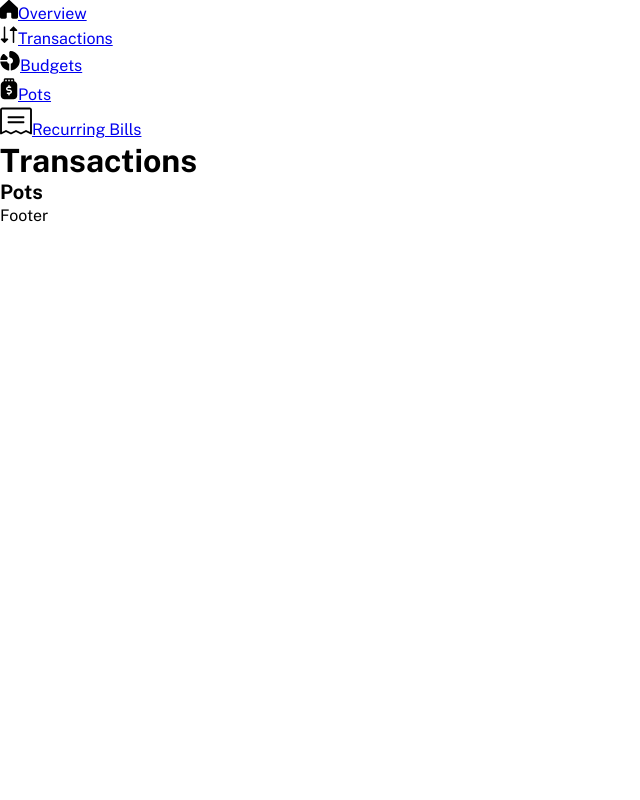
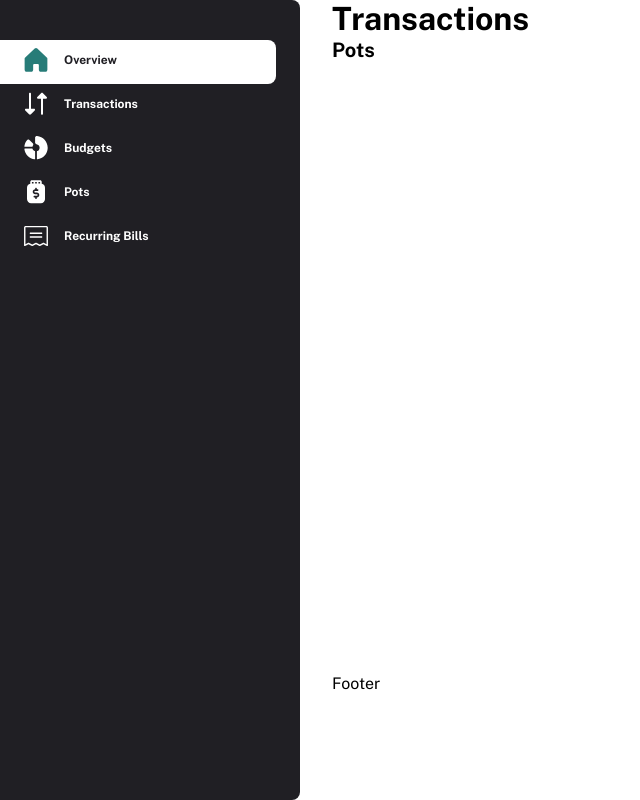
Before and after one commit to Arteque/financeapp0425, a React (Vite) app: page / in a window 1280 px wide. Shown: the whole page, without its empty margins (0-640 px from the left). Built offline with nearby package versions, Linux system fonts and the light colour scheme.

Commit message:
Nav Brkpoints

```diff
--- a/src/Components/Header/Navigation.jsx
+++ b/src/Components/Header/Navigation.jsx
@@ -1,10 +1,13 @@
-import { Link } from "react-router-dom";
+import { useEffect } from "react";
+import { Link, NavLink, useLocation } from "react-router-dom";
 const Navigation = () => {
+
+
   return (
     <nav>
       <ul className="nav_ul">
         <li>
-          <Link className="link current" to="/">
+          <NavLink to="/" data-location="/" className={({isActive}) => (isActive ? 'current':null) + " link"} >
             <span className="icon">
               <svg
 
@@ -20,10 +23,10 @@ const Navigation = () => {
               </svg>
             </span>
             <span className="text">Overview</span>
-          </Link>
+          </NavLink>
         </li>
         <li>
-          <Link className="link" to="/transactions">
+          <NavLink to="/transactions" className={({isActive}) => (isActive ? 'current':null) + " link"} >
             <span className="icon">
               <svg
 
@@ -39,10 +42,10 @@ const Navigation = () => {
               </svg>
             </span>
             <span className="text">Transactions</span>
-          </Link>
+          </NavLink>
         </li>
         <li>
-          <Link className="link" to="/budgets">
+          <NavLink to="/budgets" className={({isActive}) => (isActive ? 'current':null) + " link"} >
             <span className="icon">
               <svg
 
@@ -58,10 +61,10 @@ const Navigation = () => {
               </svg>
             </span>
             <span className="text">Budgets</span>
-          </Link>
+          </NavLink>
         </li>
         <li>
-          <Link className="link" to="/pots">
+          <NavLink to="/pots" className={({isActive}) => (isActive ? 'current':null) + " link"} >
             <span className="icon">
               <svg
 
@@ -77,10 +80,10 @@ const Navigation = () => {
               </svg>
             </span>
             <span className="text">Pots</span>
-          </Link>
+          </NavLink>
         </li>
         <li>
-          <Link className="link" to="/recurringbills">
+          <NavLink to="/recurring_bills" className={({isActive}) => (isActive ? 'current':null) + " link"} >
             <span className="icon">
               <svg
 
@@ -96,7 +99,7 @@ const Navigation = () => {
               </svg>
             </span>
             <span className="text">Recurring Bills</span>
-          </Link>
+          </NavLink>
         </li>
       </ul>
     </nav>
--- /dev/null
+++ b/src/Pages/Budgets.jsx
@@ -0,0 +1,10 @@
+
+const Budgets = () => {
+  return (
+    <div>
+        Budgets
+    </div>
+  )
+}
+
+export default Budgets
--- /dev/null
+++ b/src/Pages/Pots.jsx
@@ -0,0 +1,10 @@
+
+const Pots = () => {
+  return (
+    <div>
+        Pots
+    </div>
+  )
+}
+
+export default Pots
--- /dev/null
+++ b/src/Pages/RecurringBills.jsx
@@ -0,0 +1,10 @@
+
+const RecurringBills = () => {
+  return (
+    <div>
+        Recurring Bills
+    </div>
+  )
+}
+
+export default RecurringBills
--- /dev/null
+++ b/src/Pages/Transactions.jsx
@@ -0,0 +1,10 @@
+
+const Transactions = () => {
+  return (
+    <div>
+      Transactions
+    </div>
+  )
+}
+
+export default Transactions
--- a/src/Style/Style.scss
+++ b/src/Style/Style.scss
@@ -17,3 +17,103 @@ body {
   font-size: 1rem;
   line-height: 150%;
 }
+
+a {
+  text-decoration: none;
+}
+ul[class] {
+  list-style: none;
+}
+
+/* Main Header */
+.main_header {
+  position: fixed;
+  inset: auto 0 0 0;
+  background: var(--clr-grey-400);
+  border-radius: 8px 8px 0 0;
+  padding-block-start: 8px;
+  .nav_ul {
+    display: flex;
+    align-items: flex-end;
+    justify-content: space-evenly;
+    .text {
+      color: var(--clr-white-100);
+      display: none;
+      font-size:12px;
+      font-weight:  bold;
+      line-height: 150%;
+      @include mixin.md{
+        display: initial;
+      }
+    }
+    .icon {
+      svg {
+        fill: var(--clr-white-100);
+        width: 24px !important;
+        height: 24px !important;
+        object-fit: contain !important;
+        display: block;
+      }
+    }
+    a {
+      padding-inline: 22.3px;
+      padding-block: 8px 12px;
+      display: block;
+      border-radius: 8px 8px 0 0;
+      border-block-end: 4px solid transparent;
+      display: flex;
+      align-items: center;
+      flex-flow: column;
+      gap: 4px;
+      @include mixin.md{
+        padding-inline: 25px;
+      }
+      &.current {
+        background: var(--clr-white-100);
+        border-color: var(--clr-second-green);
+        .text{
+          color:var(--clr-grey-400);
+        }
+        svg {
+          fill: var(--clr-second-green);
+        }
+      }
+    }
+  }
+  @include mixin.lg {
+    position: relative;
+    inset:unset;
+    border-radius: 0 8px 8px 0;
+    padding-block: 40px;
+    padding-inline: unset;
+    padding-inline-end: 24px;
+    width: 300px;
+    min-height: 100svh;
+    grid-row-start: 1 ;
+    grid-row-end: -1;
+    .nav_ul{
+      flex-flow: column;
+      align-items: baseline;
+      li{
+        width: 100%;
+      }
+      a{
+        flex-flow: row;
+        gap: 1rem;
+        padding-inline: 24px;
+        width: 100%;
+        border-radius: 0 8px 8px 0;
+        border-block:   unset;
+      }
+    }
+  }
+}
+/* Main Header */
+@include mixin.lg{
+    main#root {
+      display: grid;
+      grid-template-columns: 0.2fr 1fr;
+      grid-template-rows: 1fr 0.2fr;
+      gap: 2rem;
+  }
+}
```
Also changed, not shown: src/main.jsx (+24 -0 lines).
